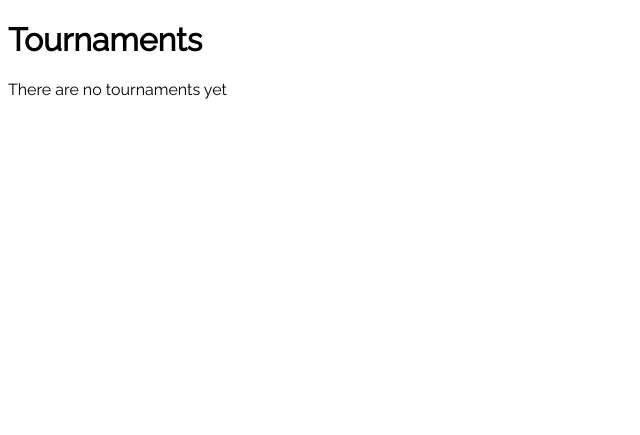
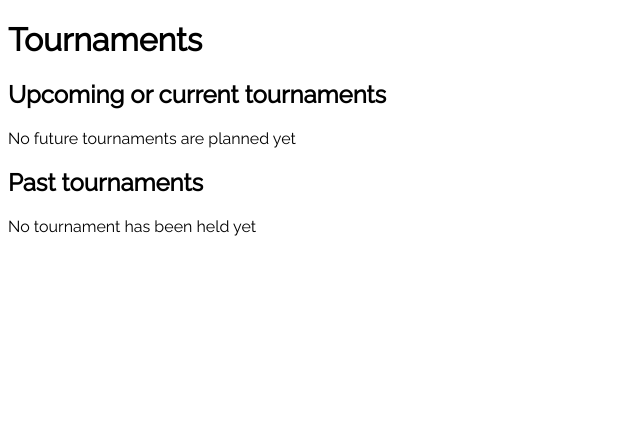
Before and after one commit to gurovic/Strategy_game, a Django app: page /app/tournaments in a window 1280 px wide. Shown: the top 435 px of the page, without its empty margins (0-640 px from the left). Run offline with Django 4.2, Linux system fonts and the light colour scheme; data that the repository does not hold is empty; some web fonts are replaced.

Commit message:
edit tournaments view

```diff
--- a/website/app/templates/tournaments.html
+++ b/website/app/templates/tournaments.html
@@ -9,16 +9,17 @@
 {% endblock header %}
 
 {% block content %}
-    {% if tournaments|length == 0 %}
-        There are no tournaments yet
+    <h2>Upcoming or current tournaments</h2>
+    {% if upcoming_or_current_tournaments|length == 0 %}
+        No future tournaments are planned yet
     {% else %}
         <table>
             <thead><th>Name</th><th>Game</th><th>Start time</th><th>End time</th><th>Before the start</th><th>Duration</th></thead>
             <tbody>
-        {% for tournament in tournaments %}
+        {% for tournament in upcoming_or_current_tournaments %}
             <tr>
-            <td> <li><a style="color:white;" href="/tournament/{{ tournament.id }}">{{ tournament.name }}</a></li> </td>
-            <td> <li><a style="color:white;" href="/game/{{ tournament.game.id }}">{{ tournament.game.name }}</a></li> </td>
+            <td> <li><a style="color:white;" href="tournament/{{ tournament.id }}">{{ tournament.name }}</a></li> </td>
+            <td> <li><a style="color:white;" href="game/{{ tournament.game.id }}">{{ tournament.game.name }}</a></li> </td>
             <td> {{ tournament.start_time }} </td>
             <td> {{ tournament.end_time }} </td>
             <td> {{ tournament.start_time|timeuntil }} </td>
@@ -28,4 +29,25 @@
             </tbody>
         </table>
     {% endif %}
+
+    <h2>Past tournaments</h2>
+    {% if past_tournaments|length == 0 %}
+        No tournament has been held yet
+    {% else %}
+        <table>
+            <thead><th>Name</th><th>Game</th><th>Start time</th><th>End time</th><th>Duration</th><th>Results</th></thead>
+            <tbody>
+        {% for tournament in past_tournaments %}
+            <tr>
+            <td> <li><a style="color:white;" href="tournament/{{ tournament.id }}">{{ tournament.name }}</a></li> </td>
+            <td> <li><a style="color:white;" href="game/{{ tournament.game.id }}">{{ tournament.game.name }}</a></li> </td>
+            <td> {{ tournament.start_time }} </td>
+            <td> {{ tournament.end_time }} </td>
+            <td> {{ tournament.end_time|timeuntil:tournament.start_time }} </td>
+            <td> <li><a style="color:white;" href="tournament/{{ tournament.id }}/results">Results</a></li> </td>
+            </tr>
+        {% endfor %}
+            </tbody>
+        </table>
+    {% endif %}
 {% endblock %}
--- a/website/app/views/tournaments_view.py
+++ b/website/app/views/tournaments_view.py
@@ -1,10 +1,14 @@
 from django.http import HttpResponse
 from django.shortcuts import render
+from django.utils import timezone
 
-from ..models import Tournament, PlayerInTournament
+from ..models import Tournament
 
 
 def show(request):
-    tournaments = Tournament.objects.all()
+    tournaments = Tournament.objects.order_by("-start_time", "end_time")
+    upcoming_or_current_tournaments = Tournament.objects.filter(end_time__gte=timezone.now()).order_by("-start_time", "end_time")
+    past_tournaments = Tournament.objects.filter(end_time__lt=timezone.now()).order_by("-start_time", "end_time")
 
-    return render(request, 'tournaments.html', {'tournaments':tournaments})
+    return render(request, 'tournaments.html',
+                  {'upcoming_or_current_tournaments': upcoming_or_current_tournaments, 'past_tournaments': past_tournaments})
```
